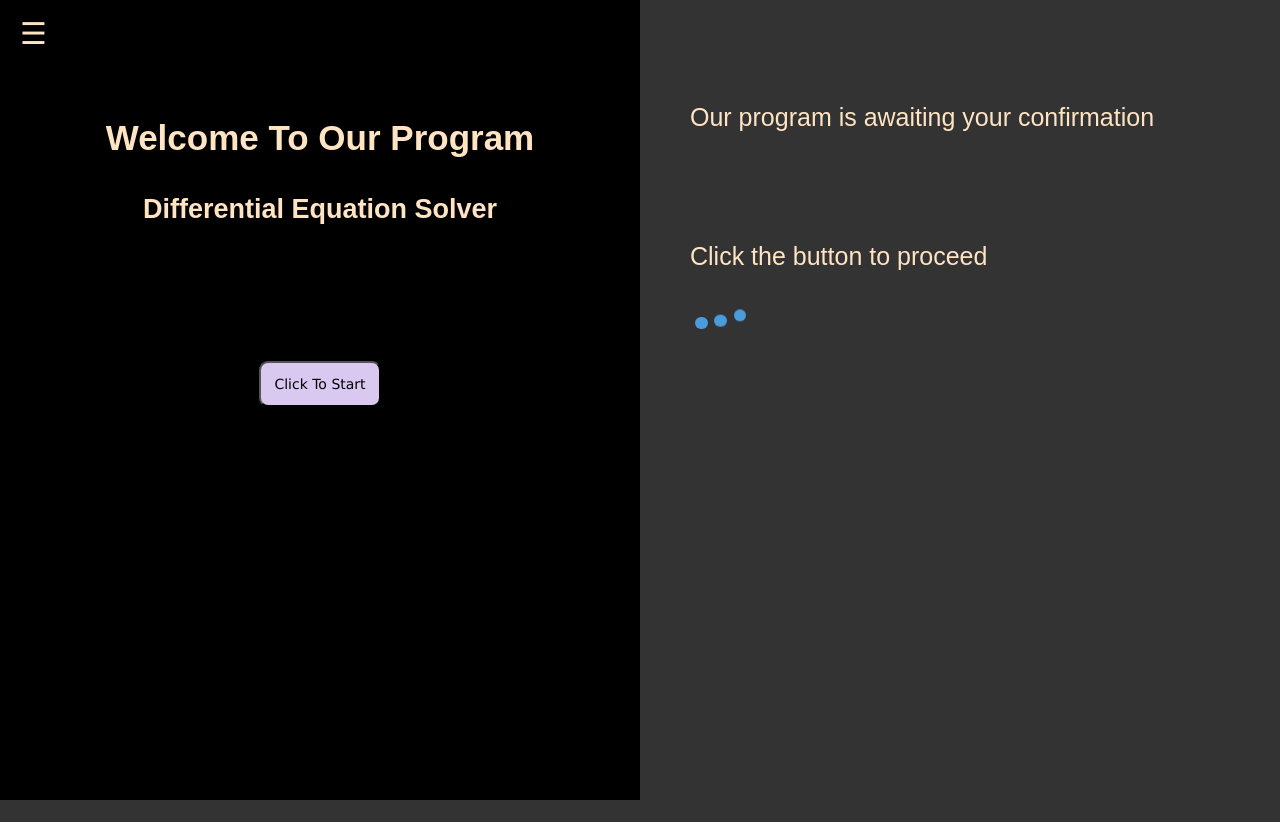
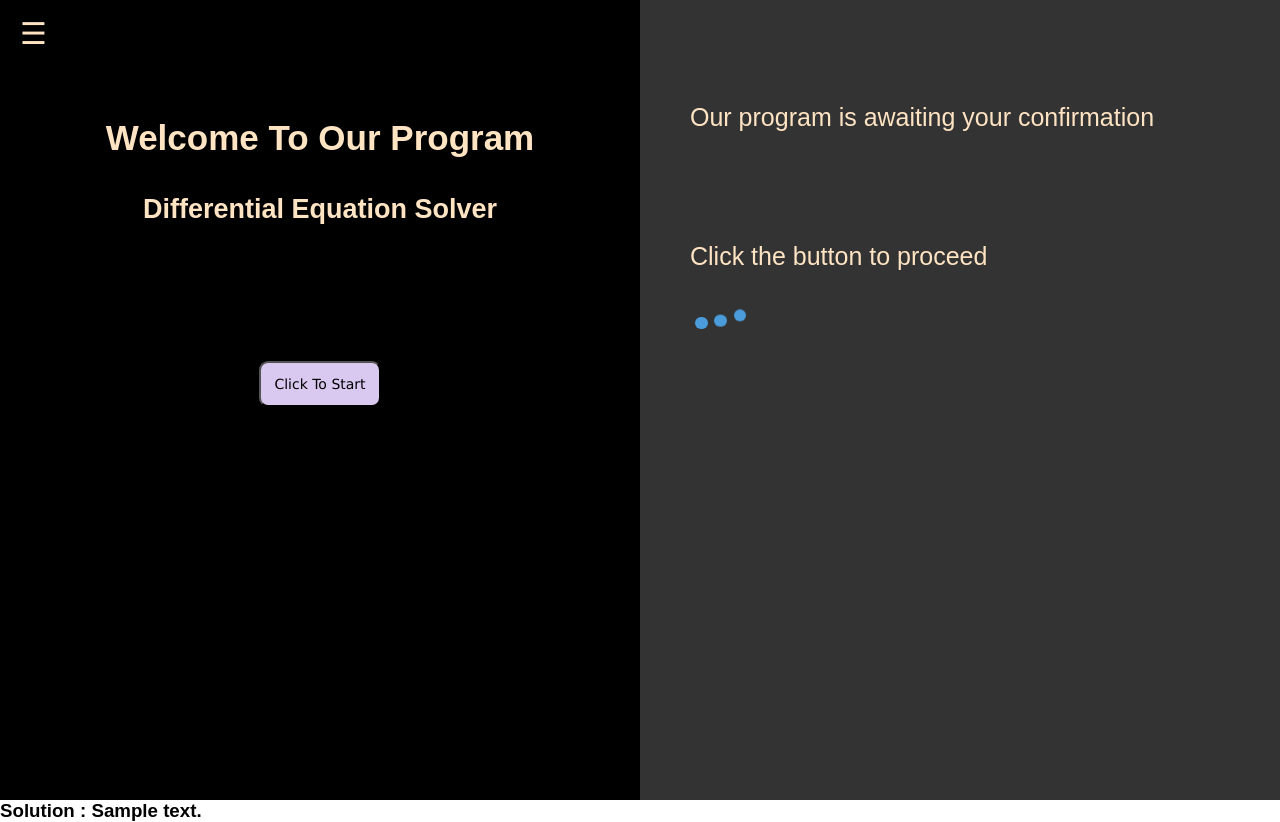
Before and after one commit to hirok121/NonExactODEsolver, a Flask app: template templates/index.html in a window 1280 px wide. Before the commit the page ends 800 px from the top, so only its background shows below. Run offline with Flask 3, Linux system fonts and the light colour scheme; the template is opened without the code that fills it: most values are stand-ins (such as "Sample title", 1, 10 or a date in 2020); some web fonts are replaced.

Commit message:
initial commit 2

```diff
--- a/templates/index.html
+++ b/templates/index.html
@@ -116,4 +116,8 @@
 <div class="div3" id="div3"><p class="div3p1">Our program is awaiting your confirmation</p><p class="div3p2">Click the button to proceed<br><!-- <span style="font-size:50px;">...</span> --><div class="container">
 <div class="dot"></div>
 <div class="dot"></div>
-<div class="dot"></div></div></p></div></body></html>
+<div class="dot"></div></div></p></div>
+{% if processed_text %}
+        <h3 class="header">Solution : {{ processed_text }}</h3>
+    {% endif %}
+</body></html>
```
